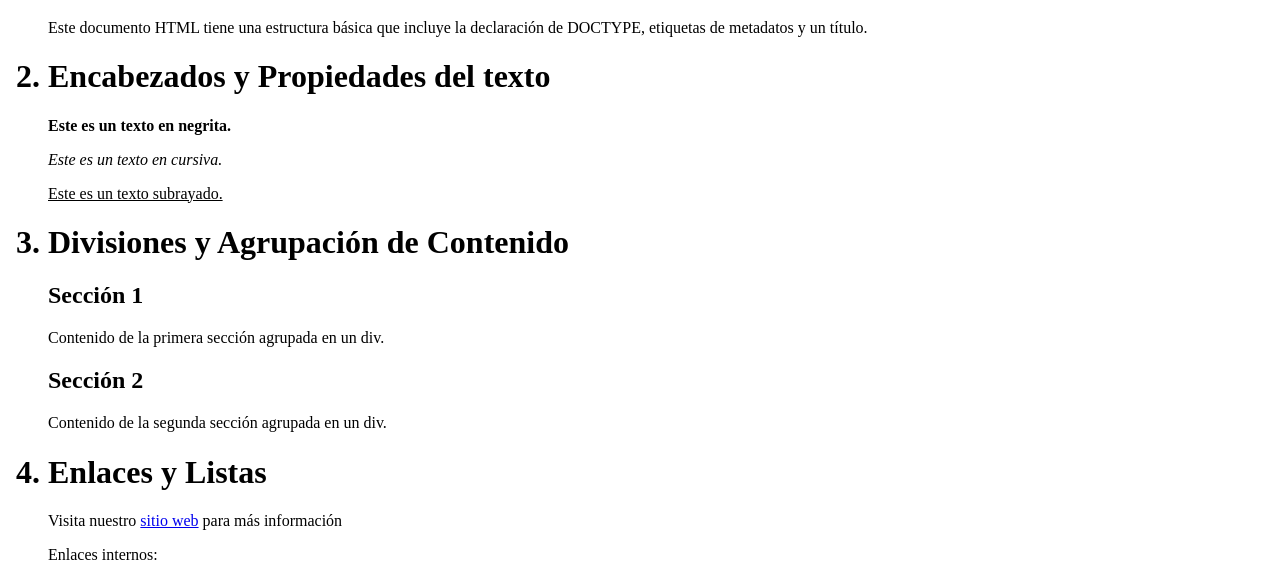
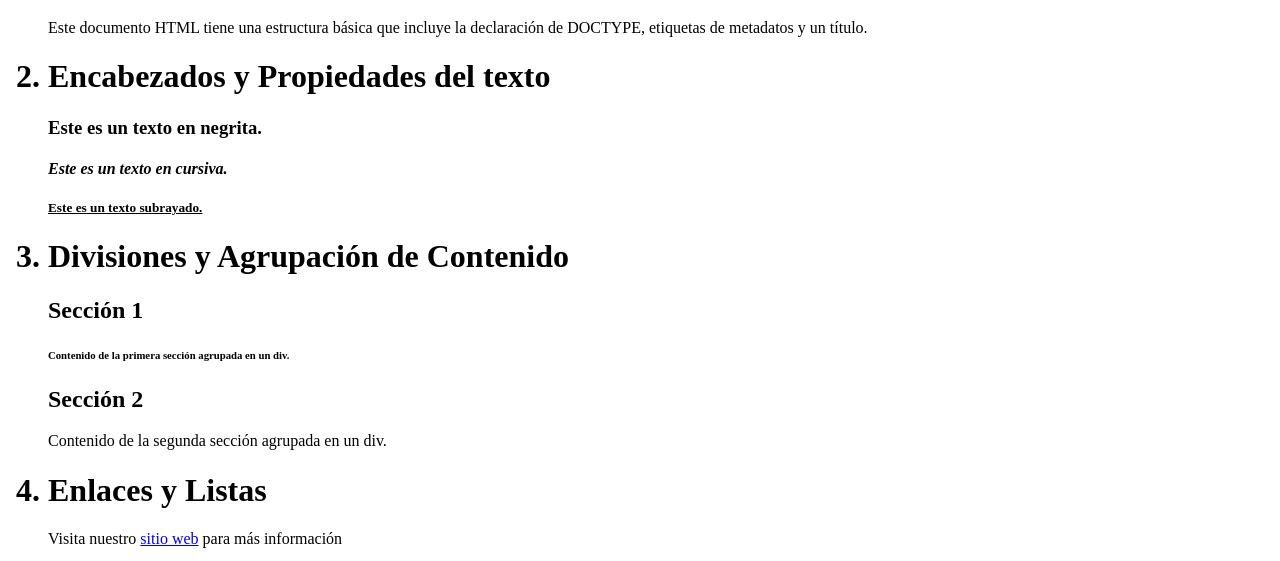
Before and after one commit to candelabp/Programacion3, a plain HTML site: page index.html in a window 1280 px wide. Shown: the part 242-803 px from the top of the page. Drawn offline with Linux system fonts and the light colour scheme.

Commit message:
Update index.html

```diff
--- a/index.html
+++ b/index.html
@@ -25,14 +25,14 @@
 
 
         <h1><li>Encabezados y Propiedades del texto</li></h1>
-        <p><b>Este es un texto en negrita.</b></p>
-       <p><em>Este es un texto en cursiva.</em></p>
-       <p> <u>Este es un texto subrayado.</u></p>
+        <h3><b>Este es un texto en negrita.</b></h3>
+       <h4><em>Este es un texto en cursiva.</em></h4>
+       <h5> <u>Este es un texto subrayado.</u></h5>
 <!--Seccion division y agrupacion-->
        <h1><li>Divisiones y Agrupación de Contenido</li></h1>
        <div>
         <h2>Sección 1</h2>
-        <p>Contenido de la primera sección agrupada en un div.</p>
+        <h6>Contenido de la primera sección agrupada en un div.</h6>
        </div>
        <div>
         <h2>Sección 2</h2>
```
